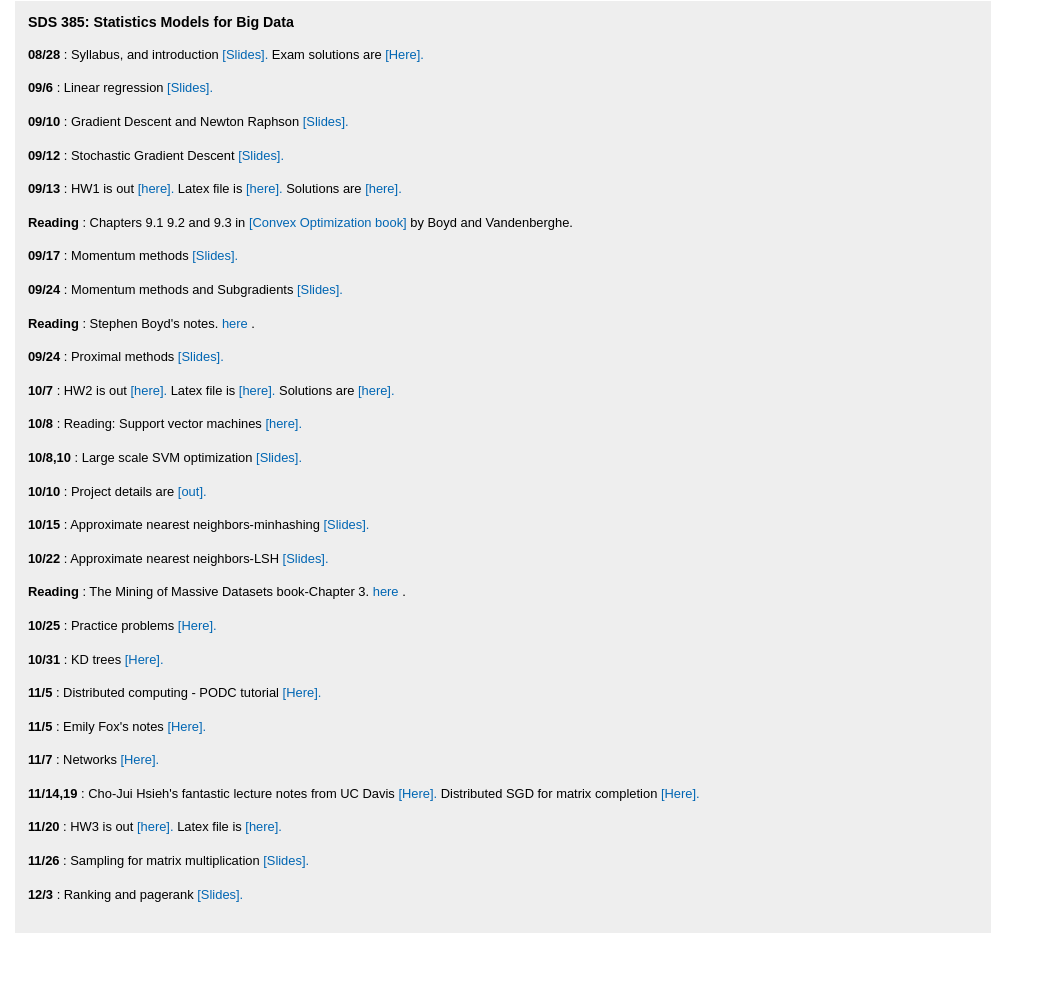
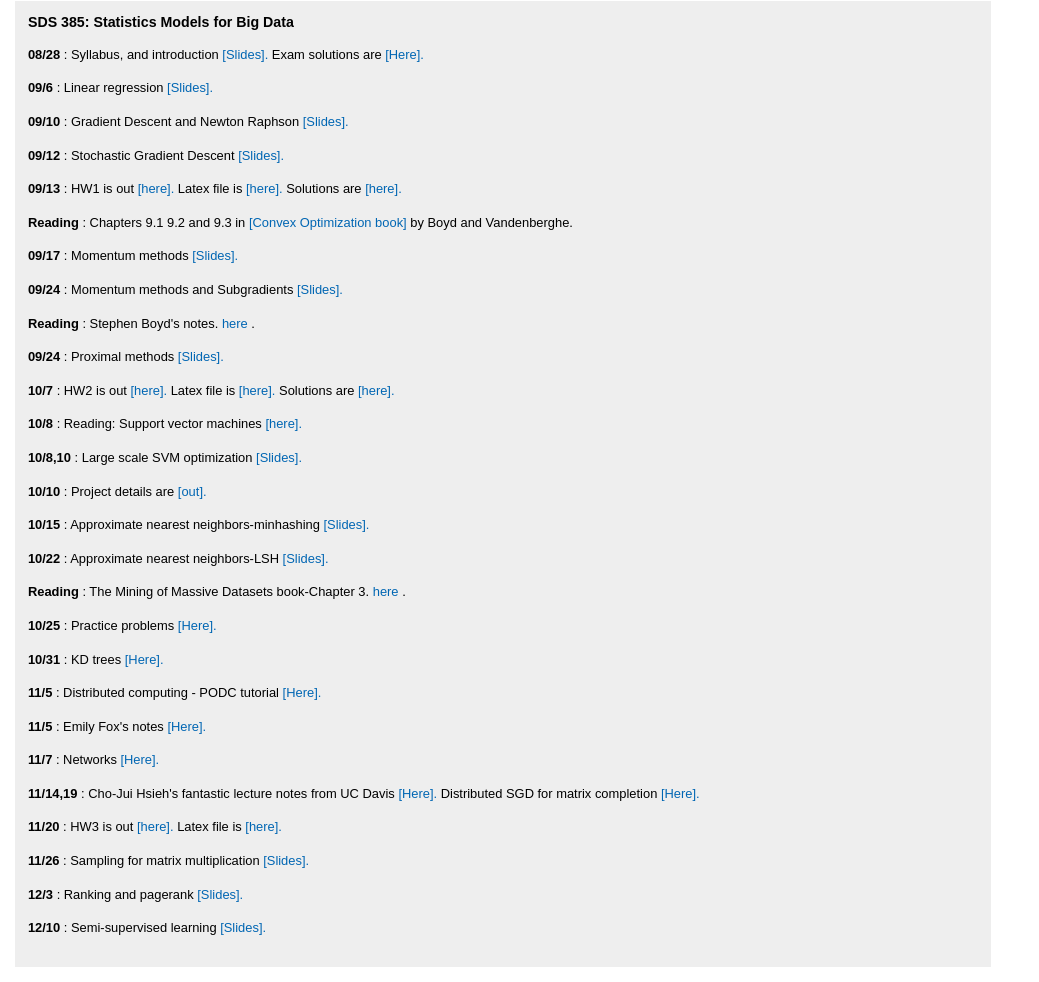
Before and after one commit to psarkar/psarkar.github.io, a plain HTML site: page sds385.html in a window 1280 px wide. Shown: the part 122-1104 px from the top of the page, without its empty margins (0-1039 px from the left). Before the commit the page ends 1071 px from the top, so only its background shows below. Drawn offline with Linux system fonts and the light colour scheme.

Commit message:
all changes

```diff
--- a/sds385.html
+++ b/sds385.html
@@ -83,6 +83,7 @@
     <span style="font-weight: bold;">11/20 </span>: HW3 is out <a href="SDS385/HW3.pdf"> [here]. </a> Latex file is <a href="SDS385/HW3.tex"> [here]. </a> <br /><br/>
     <span style="font-weight: bold;">11/26 </span>: Sampling for matrix multiplication<a href="SDS385/lecture9-ps.pdf"> [Slides]. </a> <br/><br/>
     <span style="font-weight: bold;">12/3 </span>: Ranking and pagerank<a href="SDS385/lecture10-ps.pdf"> [Slides]. </a> <br/><br/>
+    <span style="font-weight: bold;">12/10 </span>: Semi-supervised learning<a href="SDS385/lecture10-ps.pdf"> [Slides]. </a> <br/><br/>
 </div>
 
 </body>
```
Also changed, not shown: 2 other files.
